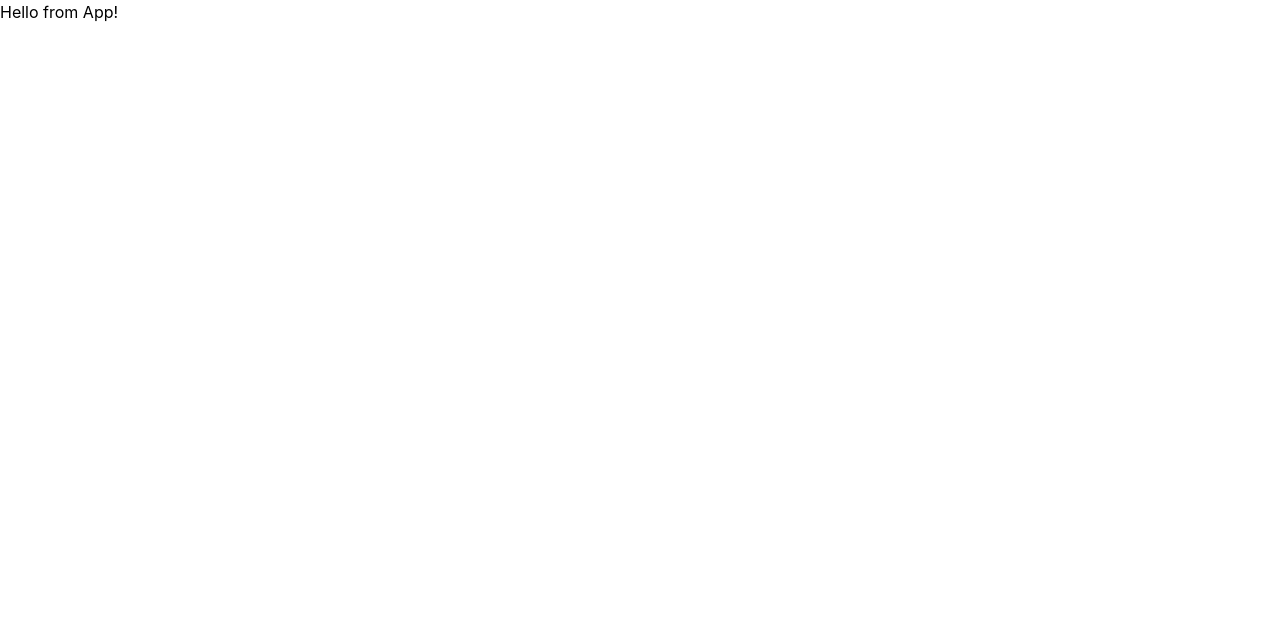
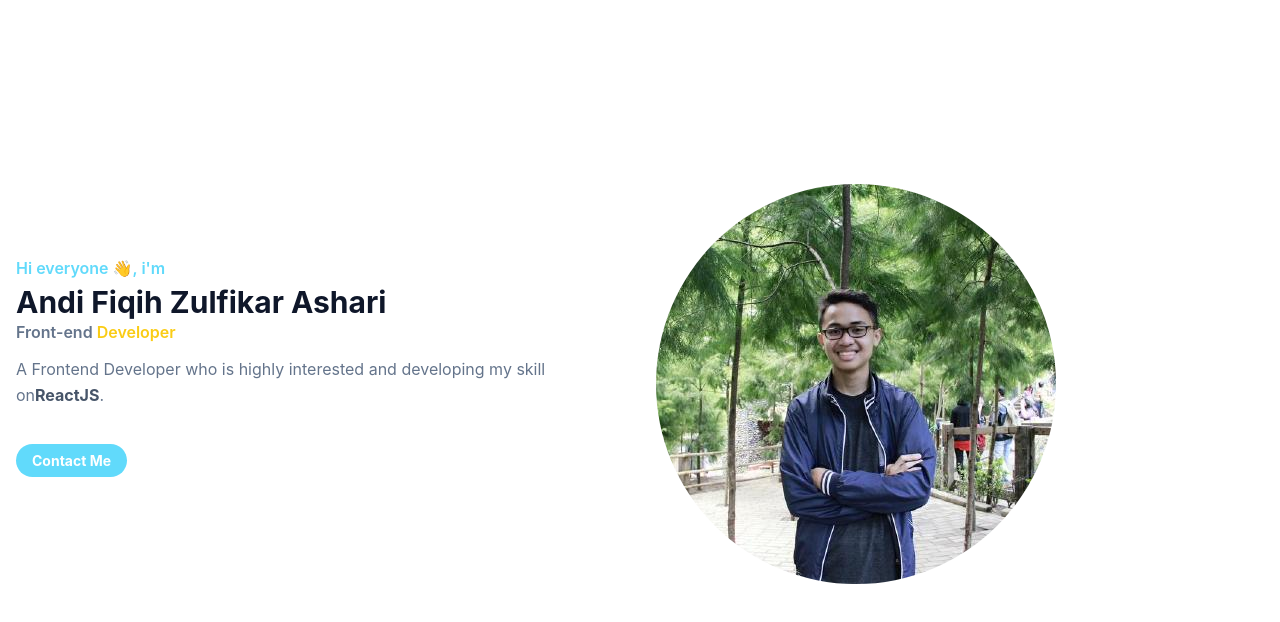
Before and after one commit to fiqihz/MyPortfolio, a React (Create React App) app: page / in a window 1280 px wide. Shown: the top 622 px of the page. Built offline with nearby package versions, Linux system fonts and the light colour scheme.

Commit message:
Add profile picture

```diff
--- a/src/App.js
+++ b/src/App.js
@@ -1,9 +1,10 @@
 import "./App.css";
+import Hero from "./components/Hero";
 
 function App() {
   return (
     <div>
-      <h1>Hello from App!</h1>
+      <Hero />
     </div>
   );
 }
--- a/src/components/Hero.js
+++ b/src/components/Hero.js
@@ -1,9 +1,11 @@
+import profile from "../assets/profile.jpeg";
+
 const Hero = () => {
   return (
     <section id="home" className="pt-36">
       <div className="container">
         <div className="flex flex-wrap">
-          <div className="w-full self-center px-4">
+          <div className="w-full self-center px-4 lg:w-1/2">
             <h1 className="text-base font-semibold text-[#61dafb]">
               Hi everyone 👋, i'm
               <span className="block font-bold text-slate-900 text-3xl mt-1">
@@ -25,6 +27,11 @@ const Hero = () => {
               Contact Me
             </a>
           </div>
+          <div className="w-full self-end px-4 lg:w-1/2">
+            <div className="mt-10">
+              <img src={profile} alt="Me" className="rounded-full" />
+            </div>
+          </div>
         </div>
       </div>
     </section>
```
Also changed, not shown: src/assets/fiqih.png (added), src/assets/profile.jpeg (added).
